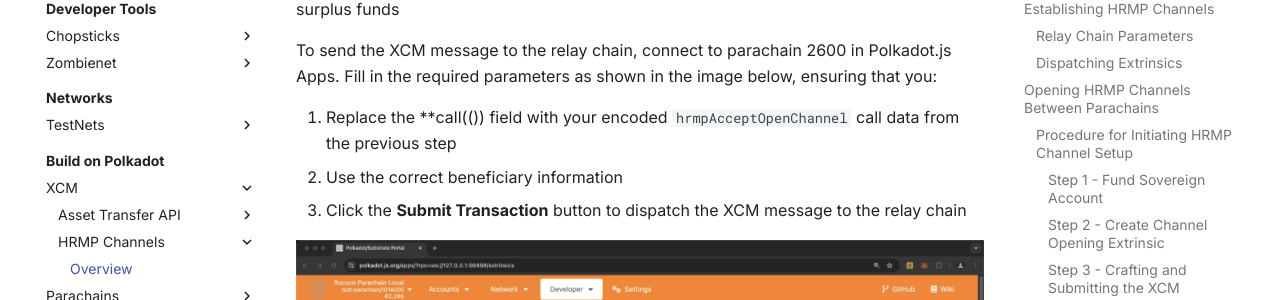
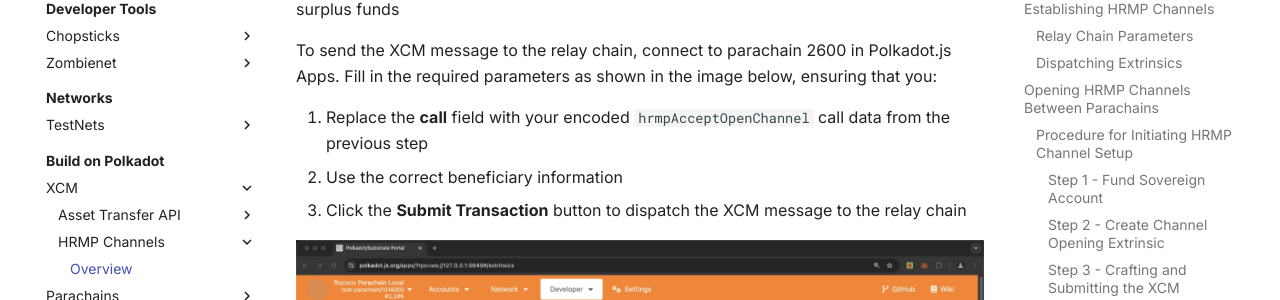
Before and after one commit to papermoonio/polkadot-ecosystem-docs-draft, an MkDocs documentation site: the page built from docs/build-on-polkadot/xcm/hrmp-channels/overview.md, in a window 1280 px wide and 900 px high, scrolled down 11129 px. Shown: the part 153-453 px from the top of the window. Built offline with MkDocs 1.6.1 and Material for MkDocs 9.7.7, drawn with Linux system fonts in a browser that asks for light colours.

```diff
--- a/docs/build-on-polkadot/xcm/hrmp-channels/overview.md
+++ b/docs/build-on-polkadot/xcm/hrmp-channels/overview.md
@@ -199,7 +199,7 @@ To accept the HRMP channel opening, you need to create and submit an XCM message
 
 To send the XCM message to the relay chain, connect to parachain 2600 in Polkadot.js Apps. Fill in the required parameters as shown in the image below, ensuring that you:
 
-1. Replace the **call(()) field with your encoded `hrmpAcceptOpenChannel` call data from the previous step
+1. Replace the **call** field with your encoded `hrmpAcceptOpenChannel` call data from the previous step
 2. Use the correct beneficiary information
 3. Click the **Submit Transaction** button to dispatch the XCM message to the relay chain
 
```
